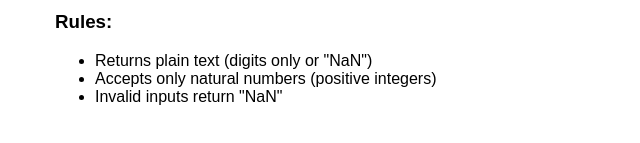
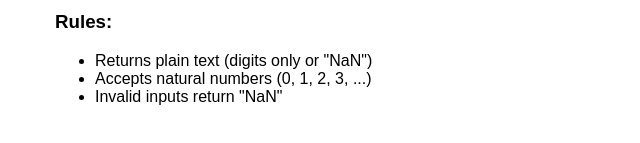
Before and after one commit to BODYSN4TCHER00/task3, a React (Create React App) app: page /dcumplido04_gmail_com in a window 1280 px wide. Shown: the part 451-594 px from the top of the page, without its empty margins (285-925 px from the left). Built offline with nearby package versions, Linux system fonts and the light colour scheme.

Commit message:
attempt 5

```diff
--- a/src/components/LCMService.js
+++ b/src/components/LCMService.js
@@ -14,18 +14,19 @@ const lcmLogic = {
 
   // LCM calculation: LCM(a,b) = (a * b) / GCD(a,b)
   lcm: (x, y) => {
-    // Special case for lcm(0,0) = 0 (mathematical definition)
+    // Special case for lcm(0,0) = 0
     if (x === 0n && y === 0n) return 0n;
     // If either is 0, lcm = 0
     if (x === 0n || y === 0n) return 0n;
-    // Standard LCM formula
-    return (x * y) / lcmLogic.gcd(x, y);
+    // Standard LCM formula for positive numbers
+    const result = (x * y) / lcmLogic.gcd(x, y);
+    // Ensure we return integer (avoid float issues in JavaScript)
+    return result;
   },
 
-  // Check if input is a natural number (positive integer)
+  // Check if input is a natural number (non-negative integer: 0, 1, 2, 3, ...)
   isNaturalNumber: (str) => {
-    // Natural numbers are positive integers: 1, 2, 3, 4, ...
-    // Task says "natural numbers" - these are positive integers only
+    // For this task: Natural numbers include 0, 1, 2, 3, 4, ...
     if (str === null || str === undefined || str === '') return false;
 
     const trimmed = String(str).trim();
@@ -36,8 +37,8 @@ const lcmLogic = {
 
     try {
       const num = BigInt(trimmed);
-      // Natural numbers are > 0 (positive integers)
-      return num > 0n;
+      // Natural numbers are >= 0 (includes zero!)
+      return num >= 0n;
     } catch {
       return false;
     }
@@ -98,7 +99,7 @@ const InfoPage = () => (
     <h3>Rules:</h3>
     <ul>
       <li>Returns plain text (digits only or "NaN")</li>
-      <li>Accepts only natural numbers (positive integers)</li>
+      <li>Accepts natural numbers (0, 1, 2, 3, ...)</li>
       <li>Invalid inputs return "NaN"</li>
     </ul>
   </div>
```
